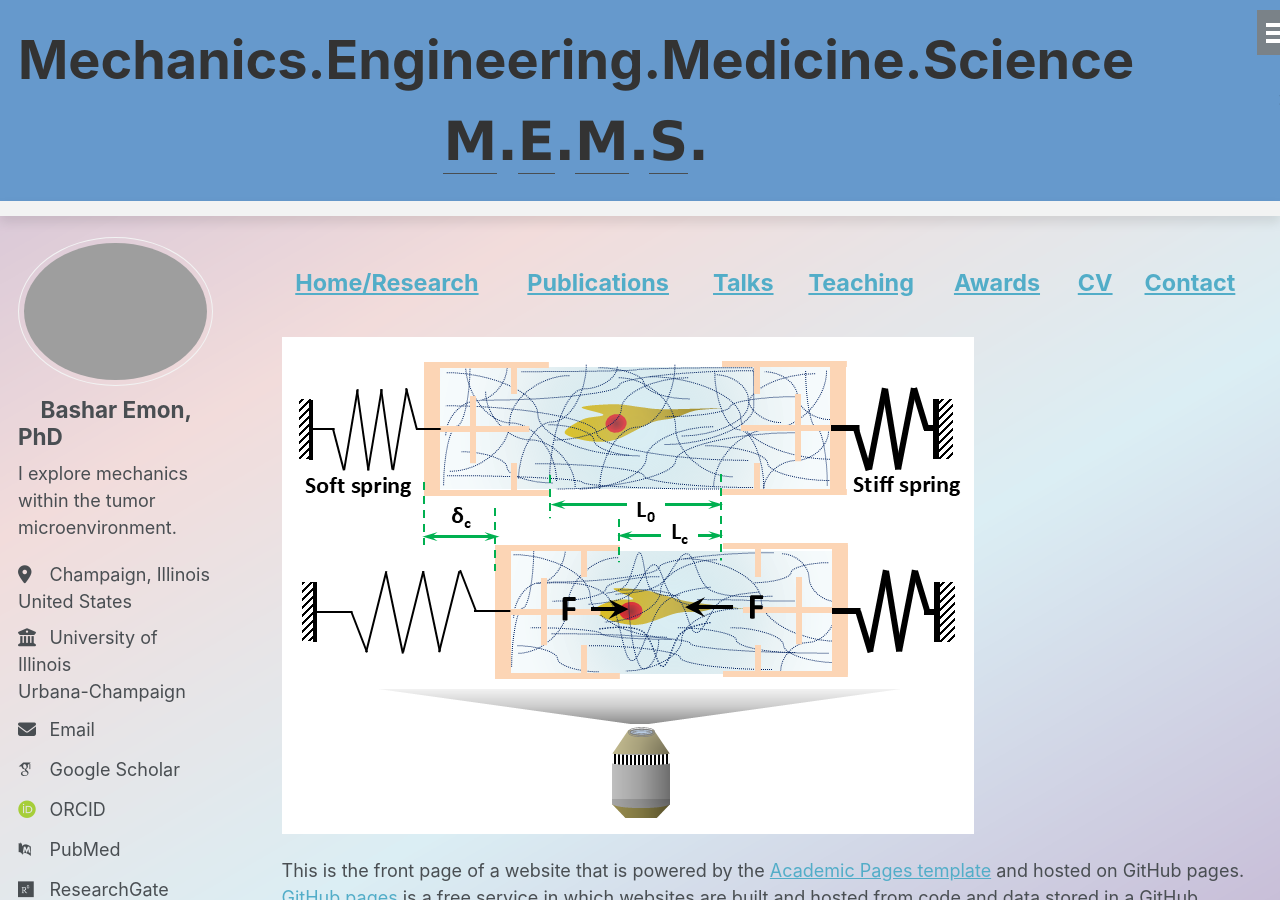
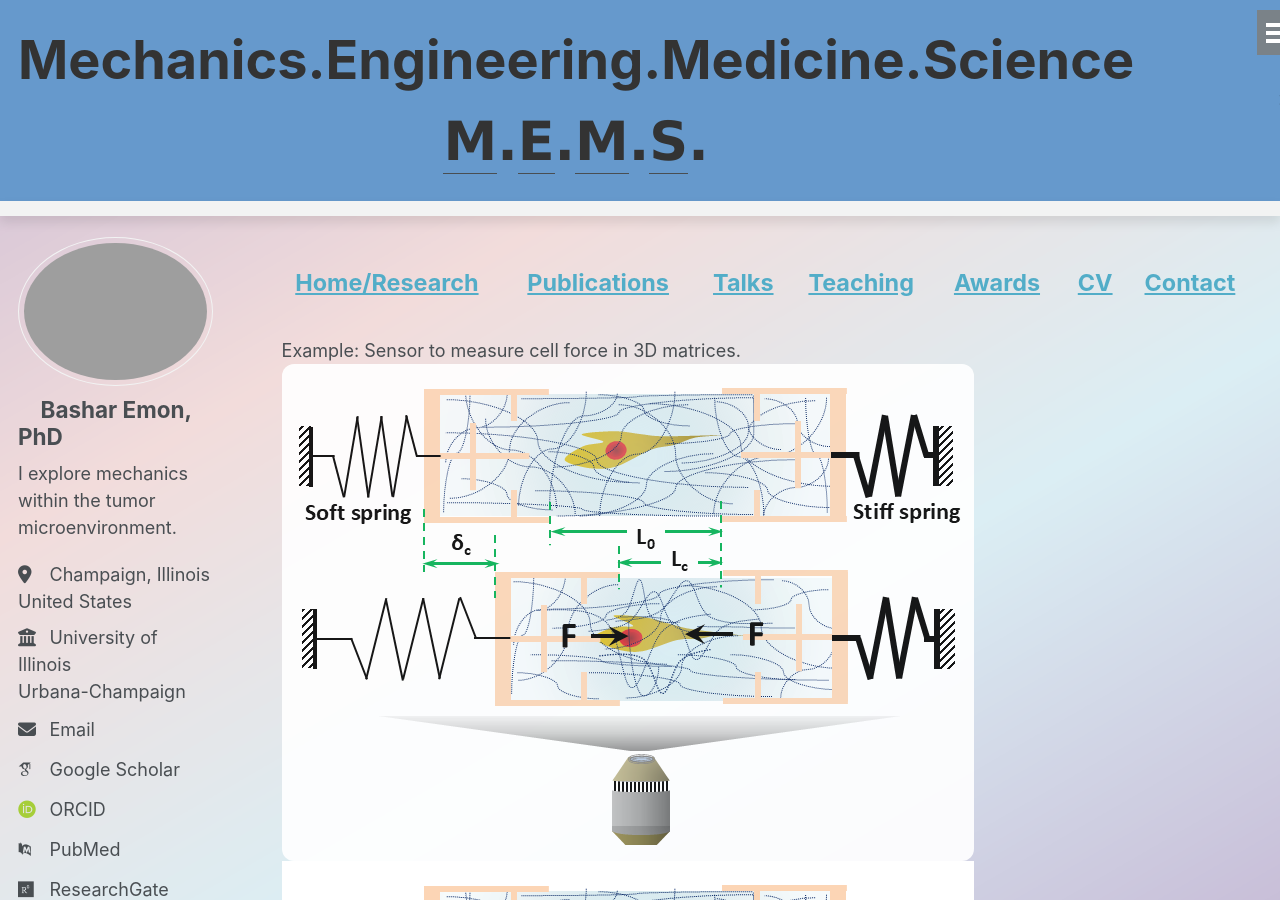
Before and after one commit to BasharEmon/BasharEmon.github.io, a Jekyll site: the page built from _pages/about.md, in a window 1280 px wide and 900 px high. Built offline with Jekyll 4.4.1, drawn with Linux system fonts in a browser that asks for light colours; some web fonts are replaced.

Commit message:
Update about.md

```diff
--- a/_pages/about.md
+++ b/_pages/about.md
@@ -25,6 +25,8 @@ redirect_from:
   </tr>
 </table>
 
+Example: Sensor to measure cell force in 3D matrices.
+<img src="/images/sensor_force_1.png" alt="Force sensor" style="border-radius: 12px; opacity: 0.9; max-width: 100%;">
 ![Force sensor](/images/sensor_force_1.png)
 
 This is the front page of a website that is powered by the [Academic Pages template](https://github.com/academicpages/academicpages.github.io) and hosted on GitHub pages. [GitHub pages](https://pages.github.com) is a free service in which websites are built and hosted from code and data stored in a GitHub repository, automatically updating when a new commit is made to the repository. This template was forked from the [Minimal Mistakes Jekyll Theme](https://mmistakes.github.io/minimal-mistakes/) created by Michael Rose, and then extended to support the kinds of content that academics have: publications, talks, teaching, a portfolio, blog posts, and a dynamically-generated CV. You can fork [this template](https://github.com/academicpages/academicpages.github.io) right now, modify the configuration and markdown files, add your own PDFs and other content, and have your own site for free, with no ads!
```
